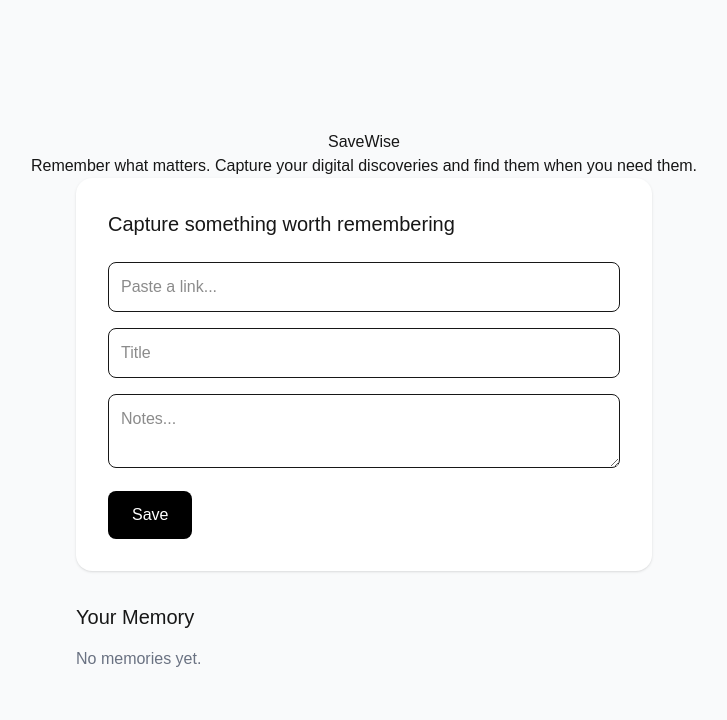
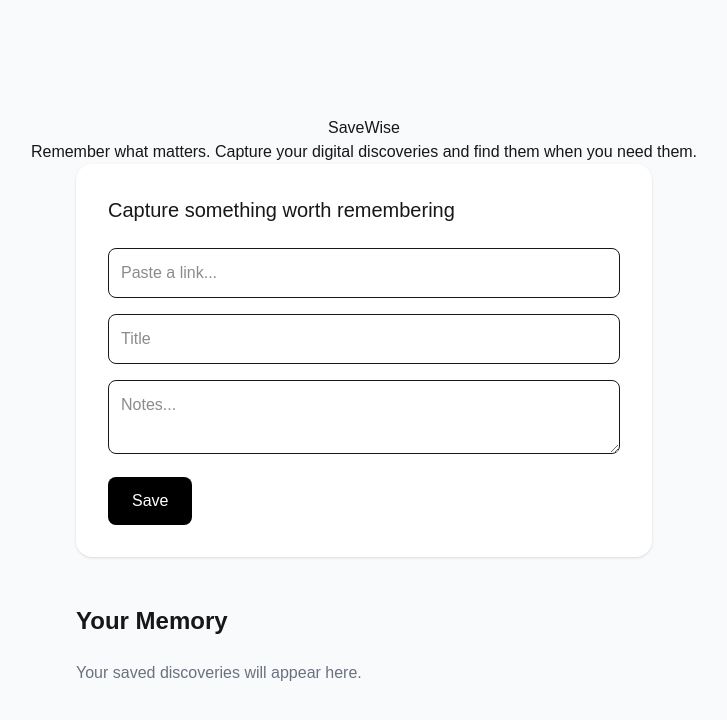
Before and after one commit to FBappInno/savewise, a Next.js app in the folder apps/web/: page / in a window 1280 px wide. Shown: the top 720 px of the page, without its empty margins (276-1003 px from the left). Built offline with nearby package versions, Linux system fonts and the light colour scheme.

Commit message:
feat(memory): create calm knowledge cards

```diff
--- a/apps/web/components/MemoryList.tsx
+++ b/apps/web/components/MemoryList.tsx
@@ -9,29 +9,33 @@
     const storedItems = localStorage.getItem("savewise-items");
 
     if (storedItems) {
-      setItems(JSON.parse(storedItems));
+      const parsedItems = JSON.parse(storedItems);
+
+      // neueste Erinnerungen zuerst
+      setItems(parsedItems.reverse());
     }
   }, []);
 
   return (
-    <div className="w-full max-w-xl mt-8">
-      <h2 className="mb-4 text-xl font-medium">
+    <div className="w-full max-w-xl mt-12">
+      <h2 className="mb-6 text-2xl font-semibold">
         Your Memory
       </h2>
 
       {items.length === 0 && (
         <p className="text-gray-500">
-          No memories yet.
+          Your saved discoveries will appear here.
         </p>
       )}
 
+      <div className="space-y-5">
         {items.map((item) => (
           <div
             key={item.id}
-          className="mb-4 rounded-2xl bg-white p-6 shadow-sm"
+            className="rounded-2xl border bg-white p-6 shadow-sm"
           >
             <h3 className="text-lg font-medium">
-            {item.title}
+              {item.title || "Untitled discovery"}
             </h3>
 
             <p className="mt-2 text-sm text-gray-500">
@@ -39,12 +43,25 @@
             </p>
 
             {item.notes && (
-            <p className="mt-3">
+              <p className="mt-4 text-gray-700">
                 {item.notes}
               </p>
             )}
+
+            <div className="mt-5 text-sm text-gray-400">
+              Saved on{" "}
+                {new Date(item.createdAt).toLocaleDateString(
+                 "en-US",
+                {
+                 year: "numeric",
+                 month: "long",
+                day: "numeric",
+                }
+                )}
+            </div>
           </div>
         ))}
       </div>
+    </div>
   );
 }
```
Lines whose indentation alone changed are shown as unchanged.
